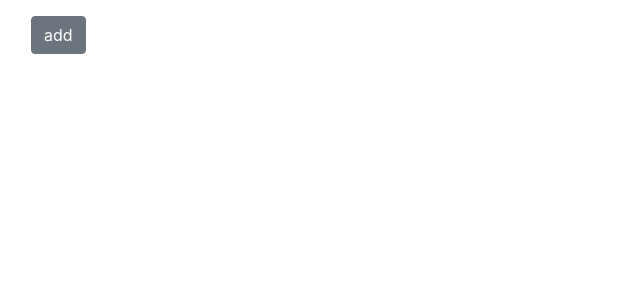
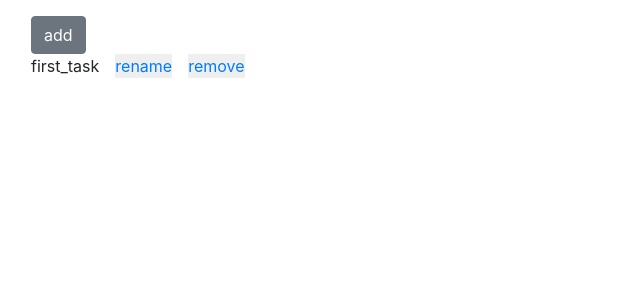
Before and after one commit to artyomgorushkin/react__modals, a React (Create React App) app: page / in a window 1280 px wide. Shown: the top 300 px of the page, without its empty margins (0-640 px from the left). Built offline with nearby package versions, Linux system fonts and the light colour scheme.

Commit message:
поправил renameTaskAction

```diff
--- a/src/App.jsx
+++ b/src/App.jsx
@@ -5,11 +5,16 @@ import React, { useState } from 'react';
 import _ from 'lodash';
 import getModal from './modals/index.js';
 
-const Task = ({ props: { item, renameModalHandler, removeModalHandler } }) => (
+const Task = ({ props: { item, renameModalHandler, removeModalHandler } }) => {
+  const onRenameClickHandler = () => {
+    renameModalHandler(item);
+  };
+
+  return (
     <div key={item.id}>
       <span className='mr-3'>{item.text}</span>
       <button
-      onClick={renameModalHandler}
+        onClick={onRenameClickHandler}
         type='button'
         className='border-0 btn-link p-0 mr-3'
         data-testid='item-rename'
@@ -26,15 +31,21 @@ const Task = ({ props: { item, renameModalHandler, removeModalHandler } }) => (
       </button>
     </div>
   );
+};
 
 const App = () => {
-  const [state, setState] = useState([]);
+  const [state, setState] = useState([{ id: _.uniqueId(), text: 'first_task' }]);
   const [name, setName] = useState('adding');
   const [show, setShow] = useState(false);
+  const [currentTask, setCurrentTask] = useState(null);
 
   const addTaskAction = (task) => {
     setState([...state, { text: task, id: _.uniqueId() }]);
     setShow(false);
+  };
+
+  const renameTaskAction = (id, text) => {
+    setState((state) => state.map((item) => (item.id !== id ? item : { id, text })));
   };
 
   const addTaskHandler = () => {
@@ -42,18 +53,24 @@ const App = () => {
     setShow(true);
   };
 
-  const renameModalHandler = () => {
+  const renameModalHandler = (item) => {
     setShow(true);
     setName('renaming');
+    setCurrentTask(item);
   };
 
   const removeModalHandler = () => {
-    setName('removing');
-    setShow(true);
+    // setName('removing');
+    // setShow(true);
   };
 
   const closeHandler = () => {
     setShow(false);
+  };
+
+  const actionMapping = {
+    adding: addTaskAction,
+    renaming: renameTaskAction,
   };
 
   return (
@@ -64,7 +81,7 @@ const App = () => {
       {state.map((item) => {
         return <Task props={{ item, renameModalHandler, removeModalHandler }} />;
       })}
-      {getModal(name)(show, closeHandler, addTaskAction)}
+      {getModal(name)(show, closeHandler, actionMapping[name], currentTask)}
     </div>
   );
 };
--- a/src/modals/Add.jsx
+++ b/src/modals/Add.jsx
@@ -1,5 +1,4 @@
-import React, { useEffect, useRef } from 'react';
-import _ from 'lodash';
+import React from 'react';
 import { useFormik } from 'formik';
 import { Modal, FormGroup, FormControl } from 'react-bootstrap';
 
@@ -9,14 +8,14 @@ export default (show, handler, action) => {
 
   const formik = useFormik({
     initialValues: {
-      task: ''
+      task: '',
     },
     onSubmit: (values, { resetForm }) => {
       action(values.task);
+      handler(false);
       resetForm();
-      handler(false);
     },
-  })
+  });
 
   return (
     <Modal show={show} className='modal-dialog'>
--- a/src/modals/Rename.jsx
+++ b/src/modals/Rename.jsx
@@ -10,7 +10,7 @@ export default (show, handler, action, task) => {
       task: '',
     },
     onSubmit: (values, { resetForm }) => {
-      action(values.task);
+      action(task.id, values.task);
       resetForm();
       handler(false);
     },
```
Lines whose indentation alone changed are shown as unchanged.
